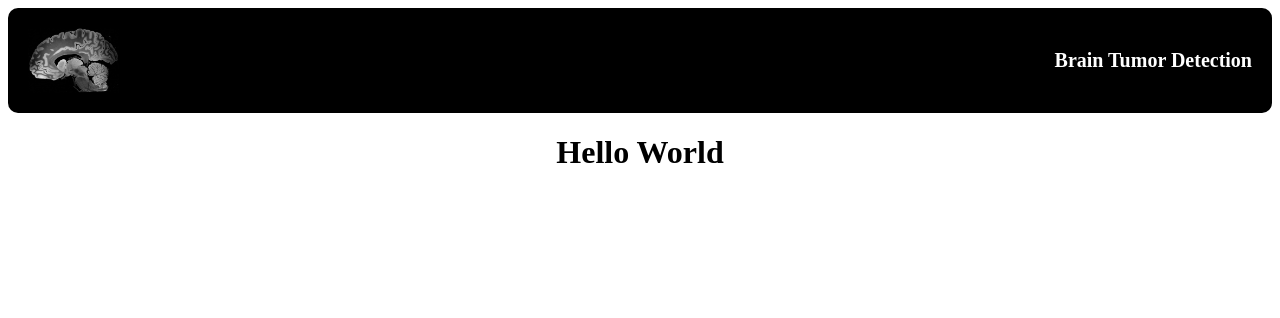
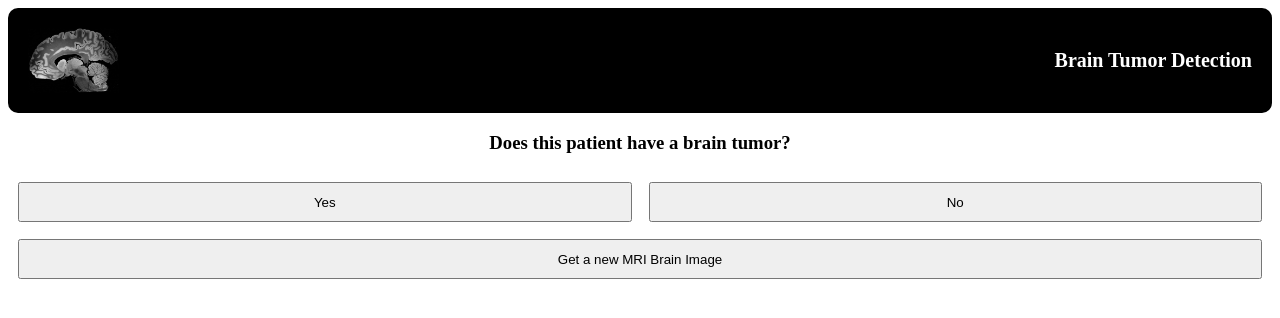
Before and after one commit to jsgith/ReactTraining, a React (Create React App) app in the folder brain_tumor_detection/: page / in a window 1280 px wide. Shown: the top 318 px of the page. Built offline with nearby package versions, Linux system fonts and the light colour scheme.

Commit message:
created form with buttons to detect and get new images

```diff
--- a/brain_tumor_detection/src/App.js
+++ b/brain_tumor_detection/src/App.js
@@ -1,11 +1,12 @@
 import './App.css';
 import Header from './components/Header';
+import ImgValidator from './components/ImgValidator';
 
 function App() {
   return (
     <div className="App">
       <Header/>
-      <h1>Hello World</h1>
+      <ImgValidator/>
     </div>
   );
 }
--- /dev/null
+++ b/brain_tumor_detection/src/components/ImgValidator.js
@@ -0,0 +1,14 @@
+import React from "react";
+
+export default function ImgValidator() {
+    return (
+        <main>
+            <h3>Does this patient have a brain tumor?</h3>
+            <form className="form">
+                <button className="form--button">Yes</button>
+                <button className="form--button">No</button>
+                <button className="form--button_img">Get a new MRI Brain Image</button>
+            </form>
+        </main>
+    )
+}
--- a/brain_tumor_detection/src/index.css
+++ b/brain_tumor_detection/src/index.css
@@ -1,3 +1,4 @@
+
 .header {
     display: flex;
     align-items: center;
@@ -16,3 +17,14 @@
 .header--title {
     font-size: 20px;
 }
+
+.form {
+    padding: 10px;
+    display: grid;
+    grid-template: 40px 40px / 1fr 1fr;
+    gap: 17px;
+}
+
+.form--button_img {
+    grid-column: 1 / -1;  /*column from the biggining to the end*/
+}
```
